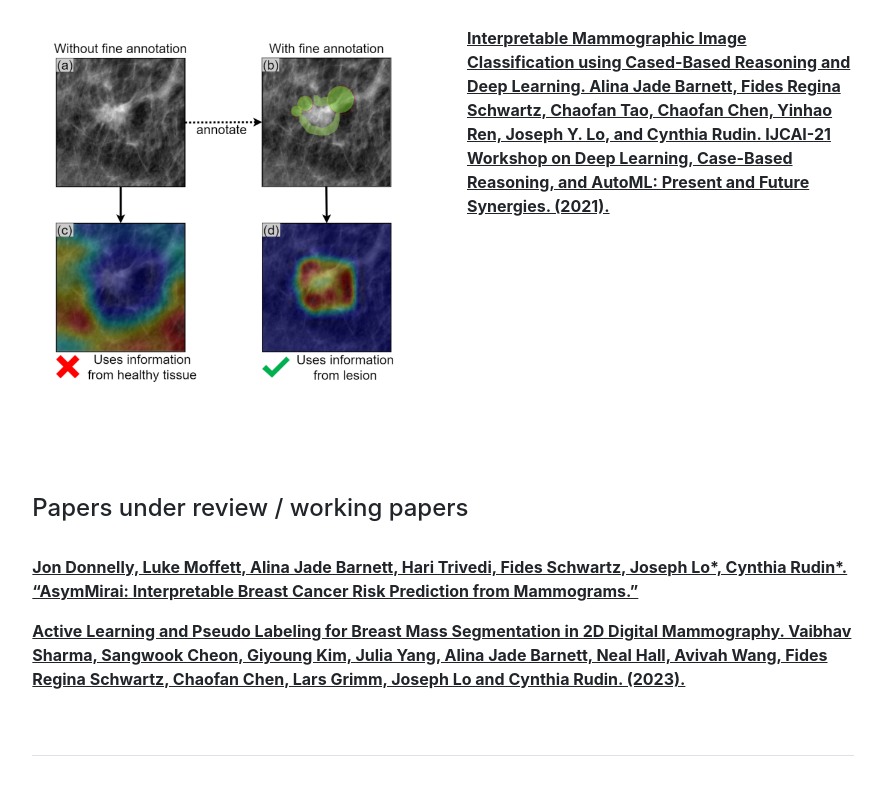
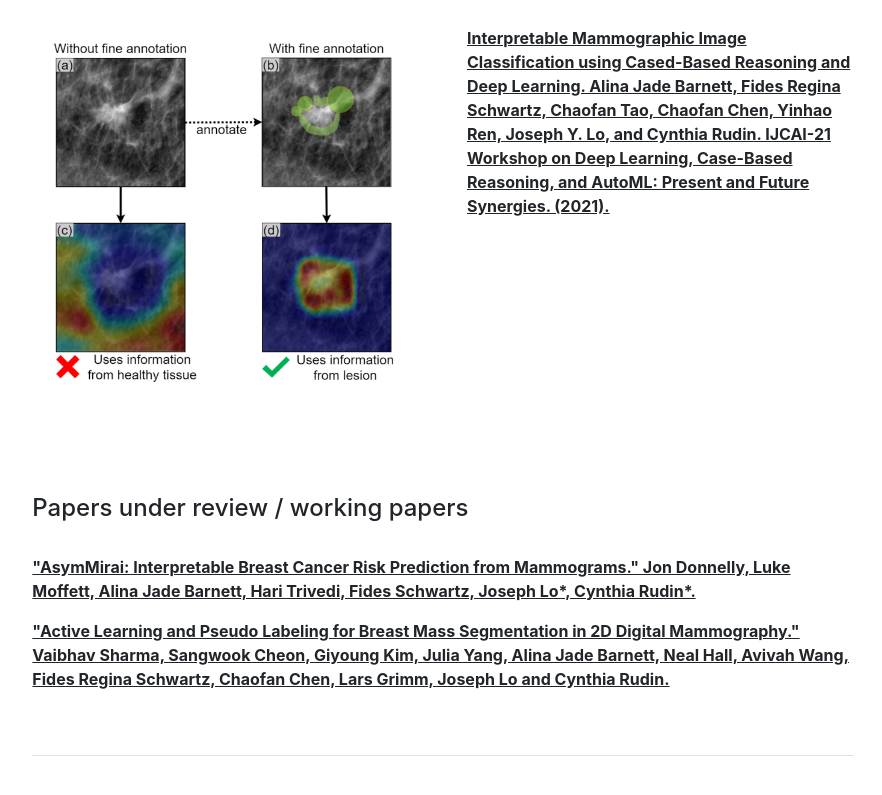
Before and after one commit to alinajadebarnett/interpmammo, a Jekyll site: the page built from publications.md, in a window 1280 px wide and 900 px high, scrolled down 1070 px. Shown: the top 795 px of the window, without its empty margins (197-1079 px from the left). Built offline with Jekyll 4.4.1, drawn with Linux system fonts in a browser that asks for light colours.

Commit message:
change pub links again

```diff
--- a/_data/publications.yml
+++ b/_data/publications.yml
@@ -11,8 +11,8 @@ index:
 - {name: 'Interpretable Mammographic Image Classification using Cased-Based Reasoning and Deep Learning. Alina Jade Barnett, Fides Regina Schwartz, Chaofan Tao, Chaofan Chen, Yinhao Ren, Joseph Y. Lo, and Cynthia Rudin. IJCAI-21 Workshop on Deep Learning, Case-Based Reasoning, and AutoML: Present and Future Synergies. (2021).', url: 'https://arxiv.org/abs/2107.05605', image: 'assets/img/papers/classification.jpeg'}
 
 working:
-- {name: 'Jon Donnelly, Luke Moffett, Alina Jade Barnett, Hari Trivedi, Fides Schwartz, Joseph Lo*, Cynthia Rudin*. “AsymMirai: Interpretable Breast Cancer Risk Prediction from Mammograms.”', url: ''}
-- {name: 'Active Learning and Pseudo Labeling for Breast Mass Segmentation in 2D Digital Mammography. Vaibhav Sharma, Sangwook Cheon, Giyoung Kim, Julia Yang, Alina Jade Barnett, Neal Hall, Avivah Wang, Fides Regina Schwartz, Chaofan Chen, Lars Grimm, Joseph Lo and Cynthia Rudin. (2023).', url: ''}
+- {name: '"AsymMirai: Interpretable Breast Cancer Risk Prediction from Mammograms." Jon Donnelly, Luke Moffett, Alina Jade Barnett, Hari Trivedi, Fides Schwartz, Joseph Lo*, Cynthia Rudin*.', url: ''}
+- {name: '"Active Learning and Pseudo Labeling for Breast Mass Segmentation in 2D Digital Mammography." Vaibhav Sharma, Sangwook Cheon, Giyoung Kim, Julia Yang, Alina Jade Barnett, Neal Hall, Avivah Wang, Fides Regina Schwartz, Chaofan Chen, Lars Grimm, Joseph Lo and Cynthia Rudin.', url: ''}
 
 
 # - {name: '', url: ''}
```
